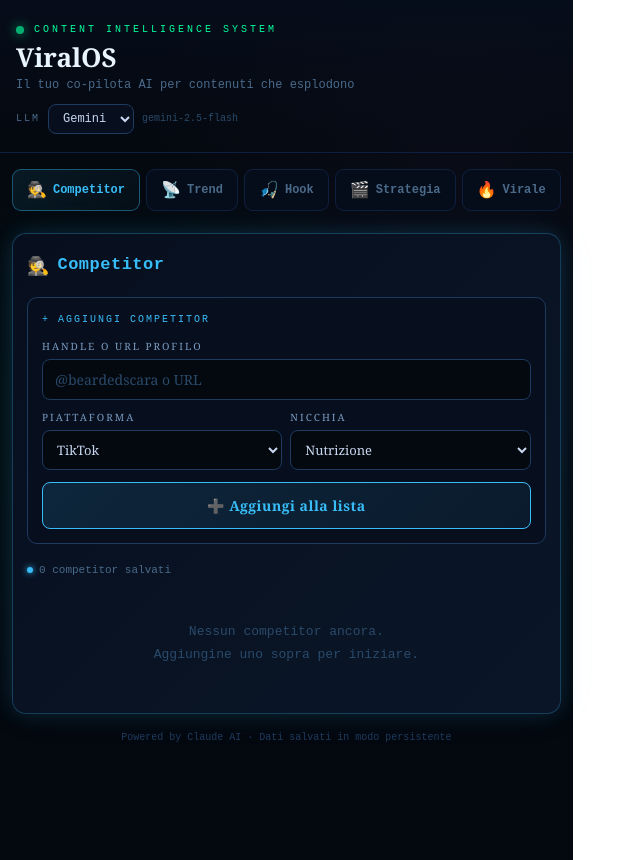
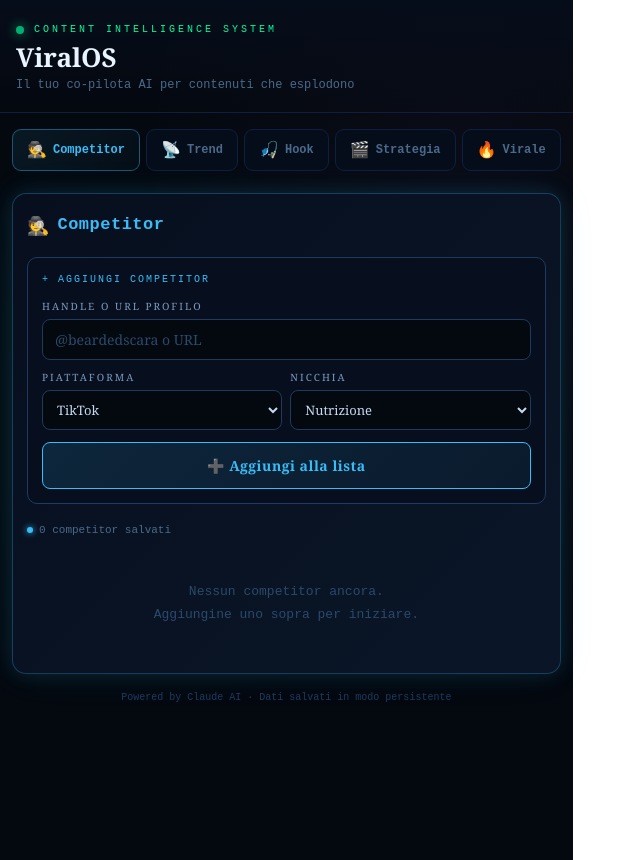
Before and after one commit to hfold/viralos, a React (Vite) app: page / in a window 1280 px wide. Shown: the whole page, without its empty margins (0-640 px from the left). Built offline with nearby package versions, Linux system fonts and the light colour scheme.

Commit message:
Remove LLM selector from UI

```diff
--- a/src/App.jsx
+++ b/src/App.jsx
@@ -13,10 +13,6 @@ const TAB_COLORS = { trend:"#00ff9d", hook:"#ff6b35", strategy:"#a78bfa", viral:
 const glow = (c="#00ff9d") => ({ boxShadow:`0 0 20px ${c}22,0 0 40px ${c}11`, border:`1px solid ${c}44` });
 
 // ─── LLM API (Netlify Function) ───────────────────────────────────────────────────
-const PROVIDERS = [
-  { id:"anthropic", label:"Claude", defaultModel:"claude-sonnet-4-20250514" },
-  { id:"gemini", label:"Gemini", defaultModel:"gemini-2.5-flash" },
-];
 
 async function callLLM({provider="gemini", prompt, system, useSearch=false, model}) {
   const body = {
@@ -39,8 +35,7 @@ async function callLLM({provider="gemini", prompt, system, useSearch=false, mode
   }
 }
 
-let ACTIVE_PROVIDER = "gemini";
-const setActiveProvider = (provider) => { ACTIVE_PROVIDER = provider; };
+const ACTIVE_PROVIDER = "gemini";
 
 async function callClaude(prompt, system, useSearch=false) {
   return callLLM({ provider: ACTIVE_PROVIDER, prompt, system, useSearch });
@@ -702,8 +697,6 @@ Trova almeno 5-8 profili reali e verificabili. Rispondi in italiano.`,
 // ─── APP ──────────────────────────────────────────────────────────
 export default function App() {
   const [activeTab,setActiveTab]=useState("competitors");
-  const [provider,setProvider]=useState("gemini");
-  useEffect(()=>{ setActiveProvider(provider); }, [provider]);
   const activeColor=TAB_COLORS[activeTab];
   return (
     <div style={{minHeight:"100vh",background:"#04080f",fontFamily:"'Georgia','Times New Roman',serif",paddingBottom:60,backgroundImage:`radial-gradient(ellipse at 20% 50%,#00ff9d08,transparent 50%),radial-gradient(ellipse at 80% 20%,#a78bfa08,transparent 50%)`}}>
@@ -717,13 +710,6 @@ export default function App() {
           </div>
           <h1 style={{fontSize:26,fontWeight:700,color:"#e8f4ff",margin:0,fontFamily:"'Georgia',serif"}}>ViralOS</h1>
           <p style={{color:"#4a6a8a",fontSize:12,margin:"4px 0 0",fontFamily:"monospace"}}>Il tuo co-pilota AI per contenuti che esplodono</p>
-          <div style={{display:"flex",alignItems:"center",gap:8,marginTop:10,flexWrap:"wrap"}}>
-            <span style={{fontSize:10,color:"#4a6a8a",letterSpacing:2,textTransform:"uppercase",fontFamily:"monospace"}}>LLM</span>
-            <select value={provider} onChange={e=>setProvider(e.target.value)} style={{padding:"6px 10px",background:"#070f1e",border:"1px solid #1e3a5f",borderRadius:8,color:"#c8d8f0",fontSize:12,outline:"none",fontFamily:"monospace"}}>
-              {PROVIDERS.map(p=><option key={p.id} value={p.id}>{p.label}</option>)}
-            </select>
-            <span style={{fontSize:10,color:"#2a4a6a",fontFamily:"monospace"}}>{PROVIDERS.find(p=>p.id===provider)?.defaultModel}</span>
-          </div>
         </div>
       </div>
 
```
